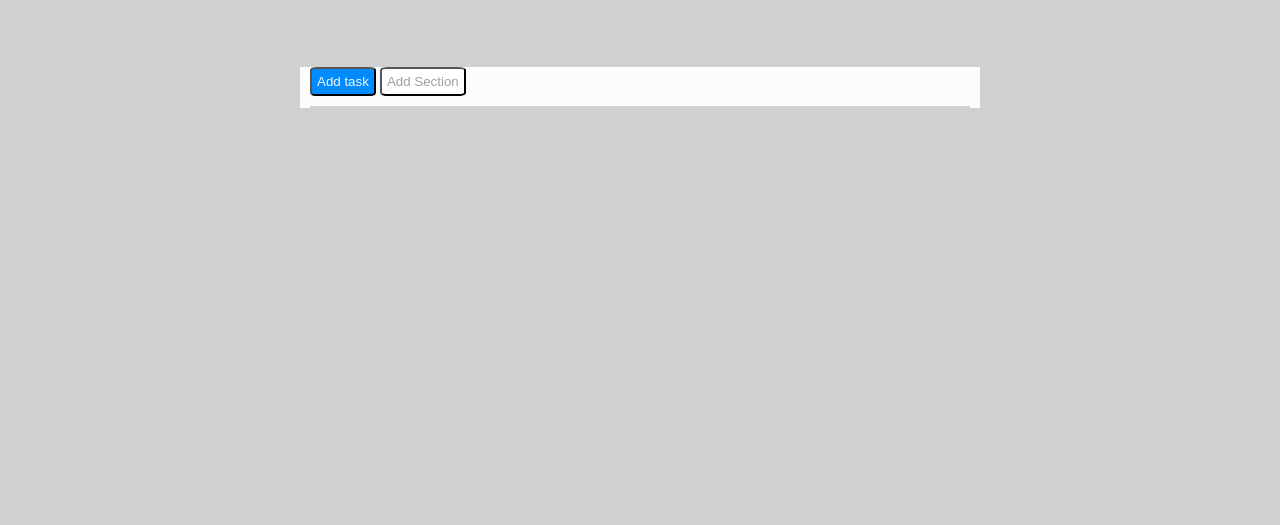
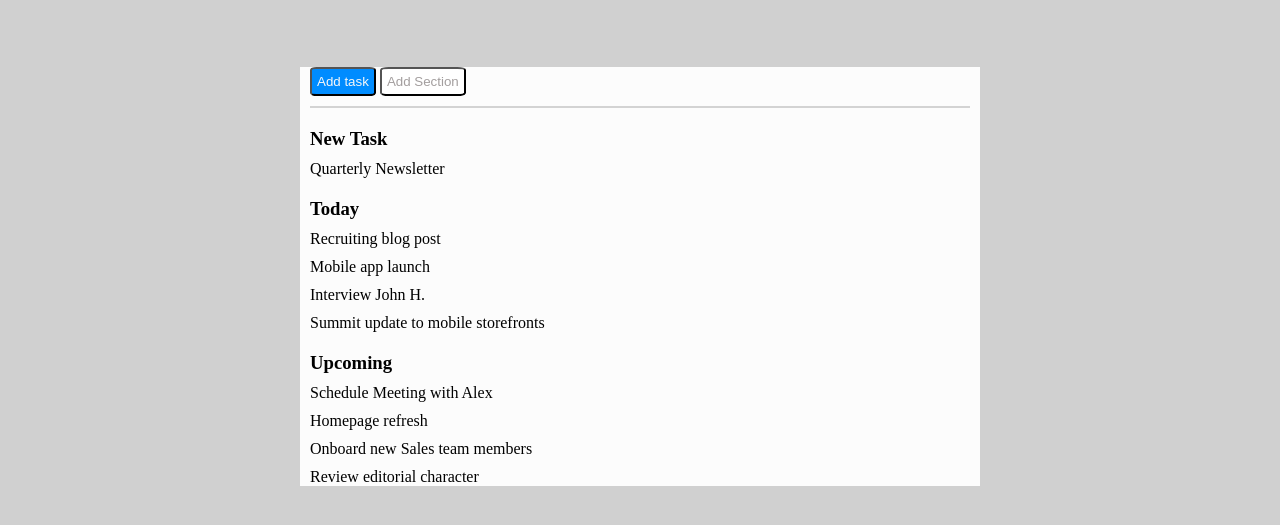
Before and after one commit to orazi-paolo/html-css-toboolist, a plain HTML site: page index.html in a window 1280 px wide. Shown: the part 83-608 px from the top of the page. Drawn offline with Linux system fonts and the light colour scheme.

Commit message:
added the main skeleton

```diff
--- a/css/style.css
+++ b/css/style.css
@@ -39,10 +39,17 @@ body{
     padding: 5px;
     color: rgb(163, 158, 158);
 }
-.margin-main{
+.margin-button{
     margin: 10px;
 }
 .separator{
     margin: 10px 0;
     border: 1px solid lightgray;
 }
+.title-list{
+    margin-top: 20px;
+}
+.distance-row{
+    margin-top: 10px;
+    size: 12px;
+}
--- a/index.html
+++ b/index.html
@@ -13,17 +13,48 @@
     </header>
     <main>
         <div id="main">
+
             <!-- add botton -->
-           <div class="margin-main">
+           <div class="margin-button">
                 <button id="add-task">
                    Add task
                 </button>
                 <button id="add-section">
                 Add Section
                 </button>
+
                 <!-- separator div -->
                 <div class="separator"></div>
+
+                <!-- title list1 -->
+                <h3 class="title-list">New Task</h3>
+
+                <!-- row of list -->
+                <div class="distance-row">
+                    Quarterly Newsletter
+                </div>
+                <h3 class="title-list">Today</h3>
+
+                <div class="distance-row">Recruiting blog post</div>
+
+                <div class="distance-row">Mobile app launch</div>
+
+                <div class="distance-row">Interview John H.</div>
+
+                <div class="distance-row">Summit update to mobile storefronts</div>
+
+                <h3 class="title-list">Upcoming</h3>
+
+                <div class="distance-row">Schedule Meeting with Alex</div>
+
+                <div class="distance-row">Homepage refresh</div>
+
+                <div class="distance-row">Onboard new Sales team members</div>
+
+                <div class="distance-row">Review editorial character</div>
             </div>
+
+
         </div>
     </main>
 </body>
```
